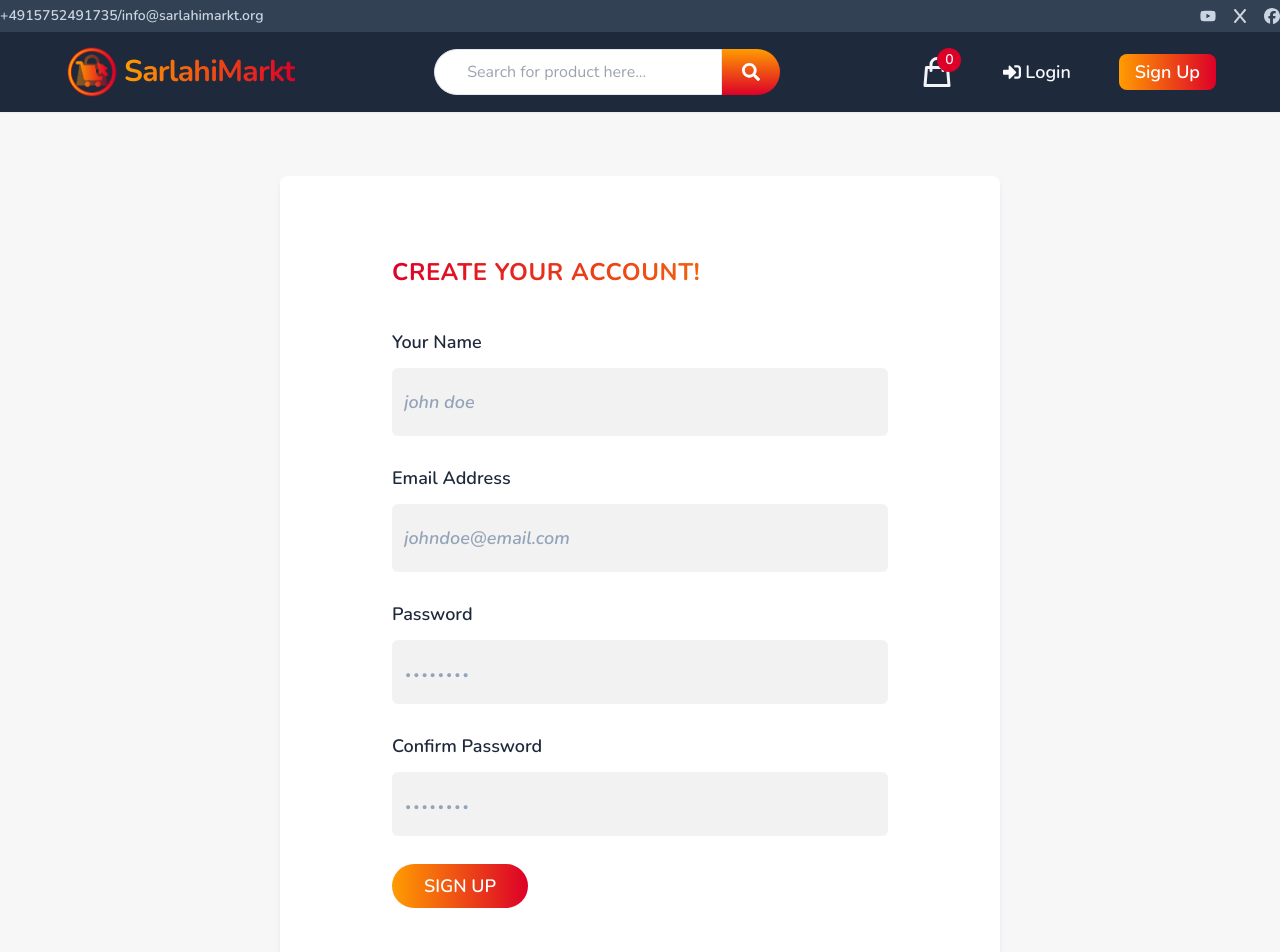
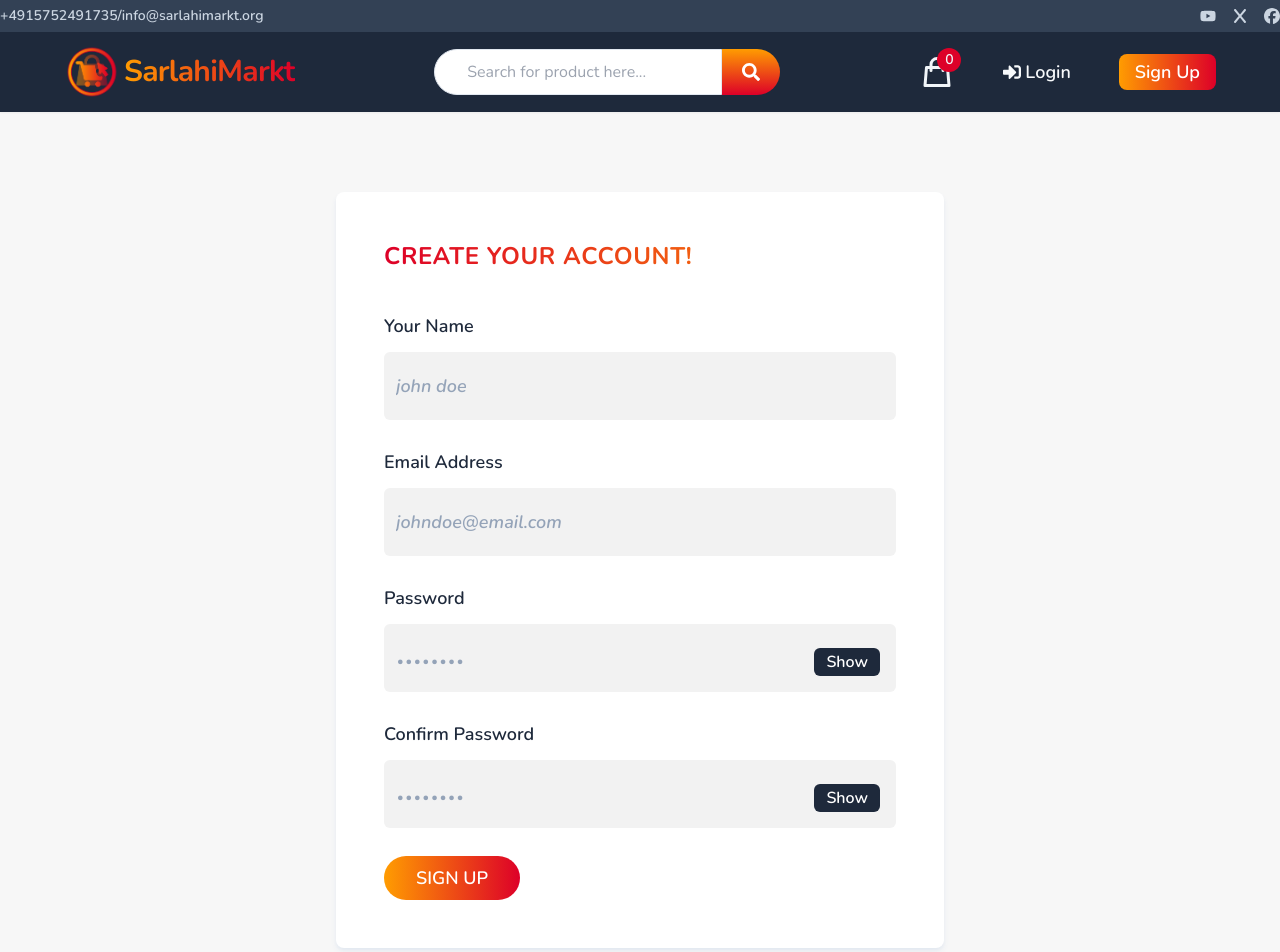
Before and after one commit to saroj2053/sarlahimarkt-frontend, a React (Vite) app: page /sarlahimarkt/signup in a window 1280 px wide. Shown: the top 952 px of the page. Built offline with nearby package versions, Linux system fonts and the light colour scheme.

Commit message:
added show/hide password utility

```diff
--- a/src/pages/Login.jsx
+++ b/src/pages/Login.jsx
@@ -13,11 +13,18 @@ const Login = () => {
     const credentials = { email, password };
     await login(credentials);
   };
+
+  const [showPassword, setShowPassword] = useState(false);
+
+  const handleToggleShowPassword = () => {
+    setShowPassword((prevState) => !prevState);
+  };
+
   return (
     <AppLayout>
-      <main className="px-24 py-16">
-        <div className="bg-white max-w-[45rem] mx-auto px-28 py-20 rounded-lg shadow-md shadow-slate-200">
-          <h2 className="text-2xl font-bold uppercase mb-10 tracking-wide bg-clip-text text-transparent bg-gradient-to-r from-primary-red to-primary-yellow">
+      <main className="px-8 py-20">
+        <div className="bg-white sm:w-[100%] md:w-[60%] lg:w-[50%]  mx-auto px-12 py-12 rounded-lg shadow-md shadow-slate-200">
+          <h2 className="text-[calc(1.25rem+0.4vw)] font-bold uppercase mb-10 tracking-wide bg-clip-text text-transparent bg-gradient-to-r from-primary-red to-primary-yellow">
             Log into your account
           </h2>
           <form onSubmit={handleSubmit}>
@@ -37,7 +44,7 @@ const Login = () => {
                 placeholder="example@email.com"
               />
             </div>
-            <div className="mb-7">
+            <div className="mb-7 relative">
               <label
                 htmlFor="password"
                 className="block font-semibold text-lg text-slate-800 mb-3"
@@ -45,15 +52,21 @@ const Login = () => {
                 Password
               </label>
               <input
-                type="password"
+                type={showPassword ? "text" : "password"}
                 name="password"
                 id="password"
                 value={password}
                 onChange={(evt) => setPassword(evt.target.value)}
-                className="bg-[#f2f2f2] px-3 py-5 w-full text-md text-slate-800 rounded-md placeholder:text-slate-400 placeholder:text-4xl outline-none border-none"
+                className="bg-[#f2f2f2] px-3 py-5 w-full text-base font-semibold text-slate-800 rounded-md placeholder:text-slate-400 placeholder:text-4xl outline-none border-none"
                 placeholder="........"
                 required
               />
+              <span
+                className="absolute right-4 bottom-4 text-base font-semibold bg-slate-800 px-3 py-0.5 rounded-md text-white cursor-pointer"
+                onClick={handleToggleShowPassword}
+              >
+                {showPassword ? "Hide" : "Show"}
+              </span>
             </div>
             <div>
               <button
--- a/src/pages/Signup.jsx
+++ b/src/pages/Signup.jsx
@@ -3,6 +3,16 @@ import AppLayout from "../layout/AppLayout";
 import useSignup from "../hooks/useSignup";
 
 const Signup = () => {
+  const [showPassword, setShowPassword] = useState(false);
+  const [showConfirmPassword, setShowConfirmPassword] = useState(false);
+
+  const handleToggleShowPassword = () => {
+    setShowPassword((prevState) => !prevState);
+  };
+  const handleToggleShowConfirmPassword = () => {
+    setShowConfirmPassword((prevState) => !prevState);
+  };
+
   const [inputs, setInputs] = useState({
     name: "",
     email: "",
@@ -18,8 +28,8 @@ const Signup = () => {
   };
   return (
     <AppLayout>
-      <main className="px-24 py-16">
-        <div className="bg-white max-w-[45rem] mx-auto px-28 py-20 rounded-lg shadow-md shadow-slate-200">
+      <main className="px-8 py-20">
+        <div className="bg-white sm:w-[100%] md:w-[70%] lg:w-[50%] mx-auto px-12 py-12 rounded-lg shadow-md shadow-slate-200">
           <h2 className="text-2xl font-bold uppercase mb-10 tracking-wide bg-clip-text text-transparent bg-gradient-to-r from-primary-red to-primary-yellow">
             Create Your Account!
           </h2>
@@ -62,7 +72,7 @@ const Signup = () => {
                 required
               />
             </div>
-            <div className="mb-7">
+            <div className="mb-7 relative">
               <label
                 htmlFor="password"
                 className="block font-semibold text-lg text-slate-800 mb-3"
@@ -70,19 +80,25 @@ const Signup = () => {
                 Password
               </label>
               <input
-                type="password"
+                type={showPassword ? "text" : "password"}
                 name="password"
                 id="password"
                 value={inputs.password}
                 onChange={(evt) =>
                   setInputs({ ...inputs, password: evt.target.value })
                 }
-                className="bg-[#f2f2f2] px-3 py-5 w-full text-md text-slate-800 rounded-md placeholder:text-slate-400 placeholder:text-4xl outline-none border-none"
+                className="bg-[#f2f2f2] px-3 py-5 w-full text-lg font-semibold text-slate-800 rounded-md placeholder:text-slate-400 placeholder:text-4xl outline-none border-none"
                 placeholder="........"
                 required
               />
+              <span
+                className="absolute right-4 bottom-4 text-base font-semibold bg-slate-800 px-3 py-0.5 rounded-md text-white cursor-pointer"
+                onClick={handleToggleShowPassword}
+              >
+                {showPassword ? "Hide" : "Show"}
+              </span>
             </div>
-            <div className="mb-7">
+            <div className="mb-7 relative">
               <label
                 htmlFor="confirmPassword"
                 className="block font-semibold text-lg text-slate-800 mb-3"
@@ -90,17 +106,23 @@ const Signup = () => {
                 Confirm Password
               </label>
               <input
-                type="password"
+                type={showConfirmPassword ? "text" : "password"}
                 name="confirmPassword"
                 id="confirmPassword"
                 value={inputs.passwordConfirm}
                 onChange={(evt) =>
                   setInputs({ ...inputs, passwordConfirm: evt.target.value })
                 }
-                className="bg-[#f2f2f2] px-3 py-5 w-full text-md text-slate-800 rounded-md placeholder:text-slate-400 placeholder:text-4xl outline-none border-none"
+                className="bg-[#f2f2f2] px-3 py-5 w-full text-lg font-semibold text-slate-800 rounded-md placeholder:text-slate-400 placeholder:text-4xl outline-none border-none"
                 placeholder="........"
                 required
               />
+              <span
+                className="absolute right-4 bottom-4 text-base font-semibold bg-slate-800 px-3 py-0.5 rounded-md text-white cursor-pointer"
+                onClick={handleToggleShowConfirmPassword}
+              >
+                {showConfirmPassword ? "Hide" : "Show"}
+              </span>
             </div>
             <div>
               <button
```
